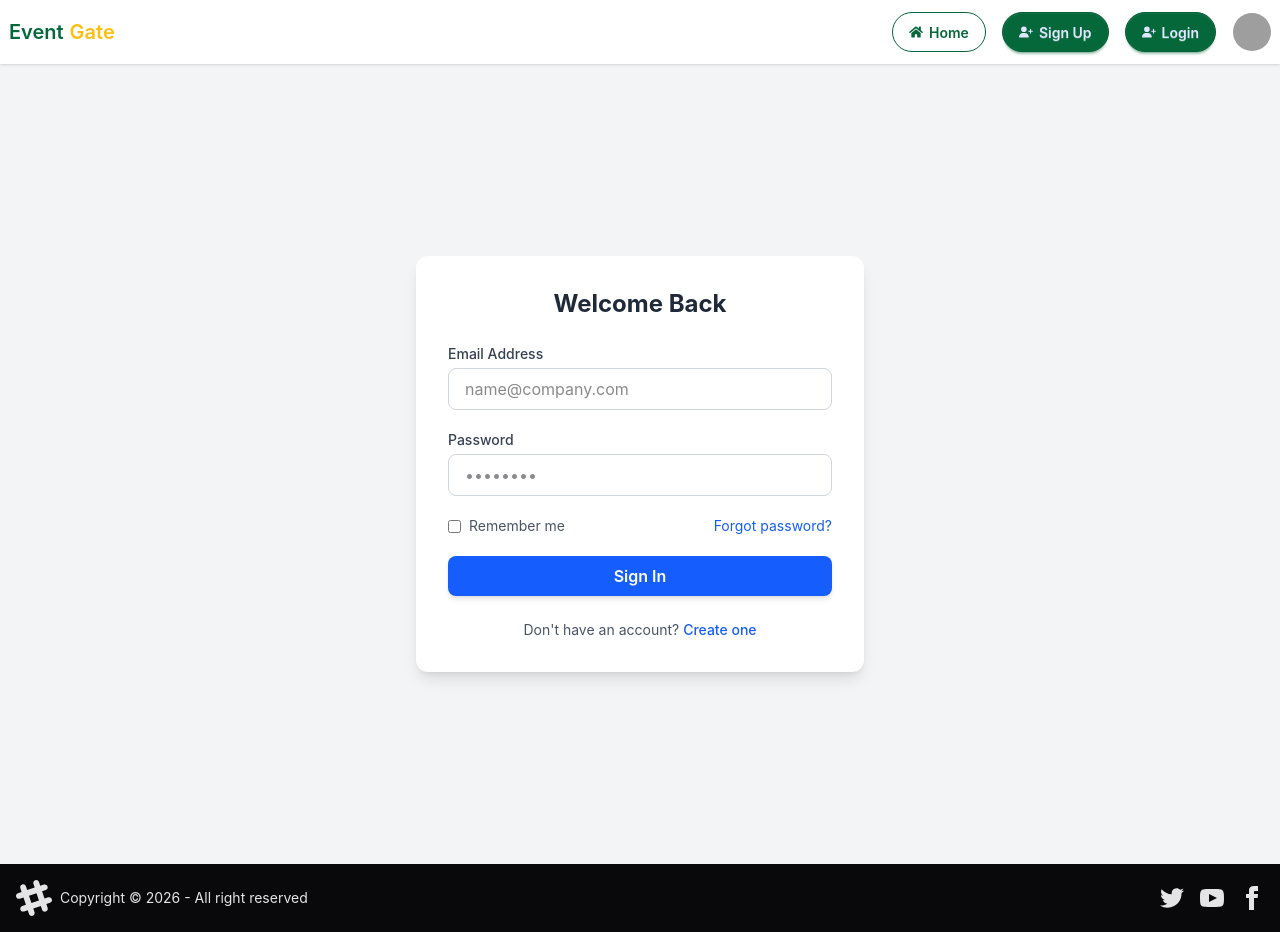
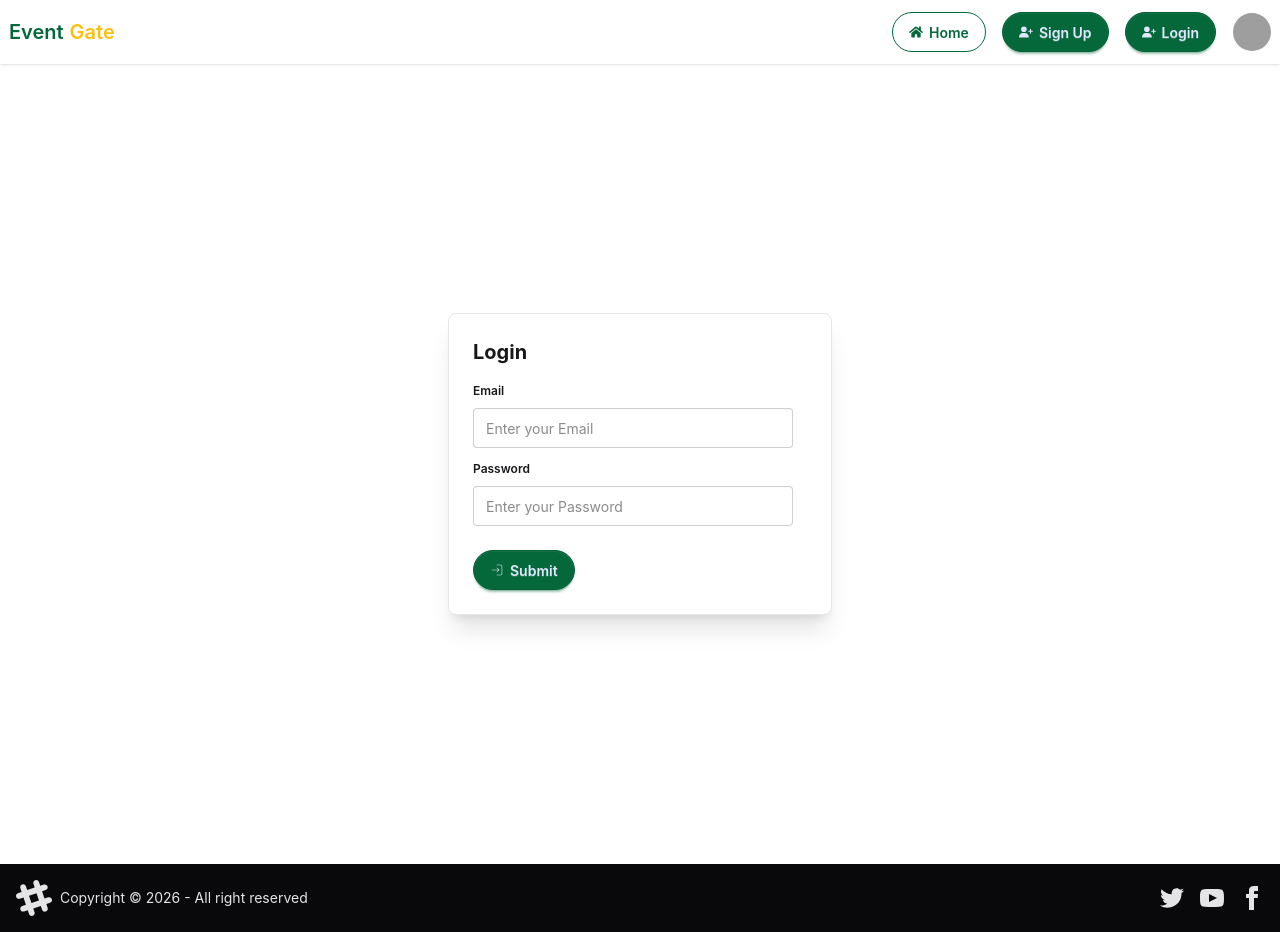
Before and after one commit to Teodoro21-IT/event-gate-feu, a React (Vite) app: page /login in a window 1280 px wide. Built offline with nearby package versions, Linux system fonts and the light colour scheme; grey boxes are pictures that could not be loaded.

Commit message:
added login

```diff
--- a/src/App.jsx
+++ b/src/App.jsx
@@ -36,6 +36,7 @@ function App() {
         <Route path="/" element={<HomePage />} />
         <Route path="/sign-up" element={<SignUp />} />
         <Route path="/login" element={<Login />} />
+
       </Routes>
     </SessionContext.Provider >
 
--- a/src/components/NavBar.jsx
+++ b/src/components/NavBar.jsx
@@ -4,10 +4,15 @@ import SignUpIcon from "./icons/SignUpIcon";
 import HomeIcon from "./icons/HomeIcon";
 import { useContext } from "react";
 import { SessionContext } from "../contexts/SessionContext";
-
+import supabase from "../utils/supabase";
 
 const NavBar = () => {
     const session = useContext(SessionContext);
+
+    const handleLogout = async () => {
+        const { error } = await supabase.auth.signOut();
+        if (error) alert("kupal mali");
+    };
 
     return (
         <div className="navbar bg-base-100 shadow-sm">
@@ -33,6 +38,7 @@ const NavBar = () => {
                             <SignUpIcon className="text-lg" />
                             Sign Up
                         </NavLink>
+
                     )}
                     <NavLink to="/login" className="btn btn-primary mr-4 rounded-full">
                         <SignUpIcon className="text-lg" />
@@ -66,7 +72,7 @@ const NavBar = () => {
                                 <a>Settings</a>
                             </li>
                             <li>
-                                <a>Logout</a>
+                                <button onClick={handleLogout}>Logout</button>
                             </li>
                         </ul>
                     </div>
--- a/src/components/icons/HomeIcon.jsx
+++ b/src/components/icons/HomeIcon.jsx
@@ -1,7 +1,7 @@
 import React from 'react'
 import { FaHome } from "react-icons/fa";
+
 const props = {
-
 };
 const HomeIcon = () => {
     return (
--- /dev/null
+++ b/src/components/icons/Login.jsx
@@ -0,0 +1,9 @@
+import React from 'react'
+import { CiLogin } from "react-icons/ci";
+
+const Login = (props) => {
+    return (< CiLogin{...props} />
+    )
+}
+
+export default Login
--- a/src/pages/Login.jsx
+++ b/src/pages/Login.jsx
@@ -1,75 +1,53 @@
-import React, { useState } from 'react';
-import MainLayout from '../layouts/MainLayout';
+import Input from "../components/form/Input";
+import MainLayout from "../layouts/MainLayout";
+import Card from "../components/Card";
+import supabase from "../utils/supabase";
+import SendIcon from "../components/icons/SendIcon";
+import { CiLogin } from "react-icons/ci";
 
 const Login = () => {
-    const [email, setEmail] = useState('');
-    const [password, setPassword] = useState('');
+    const handleSubmit = async (event) => {
+        event.preventDefault();
+        const formData = new FormData(event.target);
+        const loginform = {
+            email: formData.get("email"),
+            password: formData.get("password"),
+        };
 
-    const handleSubmit = (e) => {
-        e.preventDefault();
-        console.log('Logging in with:', { email, password });
+
+        const { data, error } = await supabase.auth.signInWithPassword({
+            email: loginform.email,
+            password: loginform.password,
+        });
+        if (error) { alert(error) }
+        if (data) { console.log(data) };
     };
+    return (
+        <MainLayout>
+            <div className="min-h-screen flex flex-col">
+                <div className="flex justify-center items-center flex-1">
+                    <Card>
+                        <h1 className="text-xl font-bold">Login</h1>
+                        <form onSubmit={handleSubmit}>
 
-    return (
+                            <Input
+                                name="email"
+                                placeholder="Enter your Email"
+                                label="Email"
+                                type="email"
+                            />
+                            <Input
+                                name="password"
+                                placeholder="Enter your Password"
+                                label="Password"
+                                type="password"
+                            />
+                            <button className="btn btn-primary rounded-full mt-5">
+                                <CiLogin /> Submit
+                            </button>
 
-        <MainLayout>
-            <div className="min-h-screen flex items-center justify-center bg-gray-100 px-4">
-                <div className="max-w-md w-full bg-white rounded-xl shadow-lg p-8">
-                    <h2 className="text-2xl font-bold text-gray-800 text-center mb-6">
-                        Welcome Back
-                    </h2>
-
-                    <form onSubmit={handleSubmit} className="space-y-5">
-                        <div>
-                            <label className="block text-sm font-medium text-gray-700 mb-1">
-                                Email Address
-                            </label>
-                            <input
-                                type="email"
-                                className="w-full px-4 py-2 border border-gray-300 rounded-lg focus:ring-2 focus:ring-blue-500 focus:border-transparent outline-none transition-all"
-                                placeholder="name@company.com"
-                                value={email}
-                                onChange={(e) => setEmail(e.target.value)}
-                                required
-                            />
-                        </div>
-
-                        <div>
-                            <label className="block text-sm font-medium text-gray-700 mb-1">
-                                Password
-                            </label>
-                            <input
-                                type="password"
-                                className="w-full px-4 py-2 border border-gray-300 rounded-lg focus:ring-2 focus:ring-blue-500 focus:border-transparent outline-none transition-all"
-                                placeholder="••••••••"
-                                value={password}
-                                onChange={(e) => setPassword(e.target.value)}
-                                required
-                            />
-                        </div>
-
-                        <div className="flex items-center justify-between text-sm">
-                            <label className="flex items-center text-gray-600">
-                                <input type="checkbox" className="mr-2 rounded border-gray-300" />
-                                Remember me
-                            </label>
-                            <a href="#" className="text-blue-600 hover:underline">Forgot password?</a>
-                        </div>
-
-                        <button
-                            type="submit"
-                            className="w-full bg-blue-600 hover:bg-blue-700 text-white font-semibold py-2 rounded-lg shadow-md transition-colors"
-                        >
-                            Sign In
-                        </button>
-                    </form>
-
-                    <p className="mt-6 text-center text-sm text-gray-600">
-                        Don't have an account? {' '}
-                        <a href="#" className="text-blue-600 font-medium hover:underline">
-                            Create one
-                        </a>
-                    </p>
+                        </form>
+                    </Card>
                 </div>
             </div>
         </MainLayout>
--- a/src/pages/SignUp.jsx
+++ b/src/pages/SignUp.jsx
@@ -20,7 +20,7 @@ const SignUp = () => {
         const { data, error } = await supabase.auth.signUp({
             email: signupform.email,
             password: signupform.password,
-            phone: signupform.phone,
+
         });
         if (error) { alert(error) }
         if (data) { console.log(data) };
@@ -70,4 +70,4 @@ const SignUp = () => {
     );
 };
 
-export default SignUp
+export default SignUp;
```
